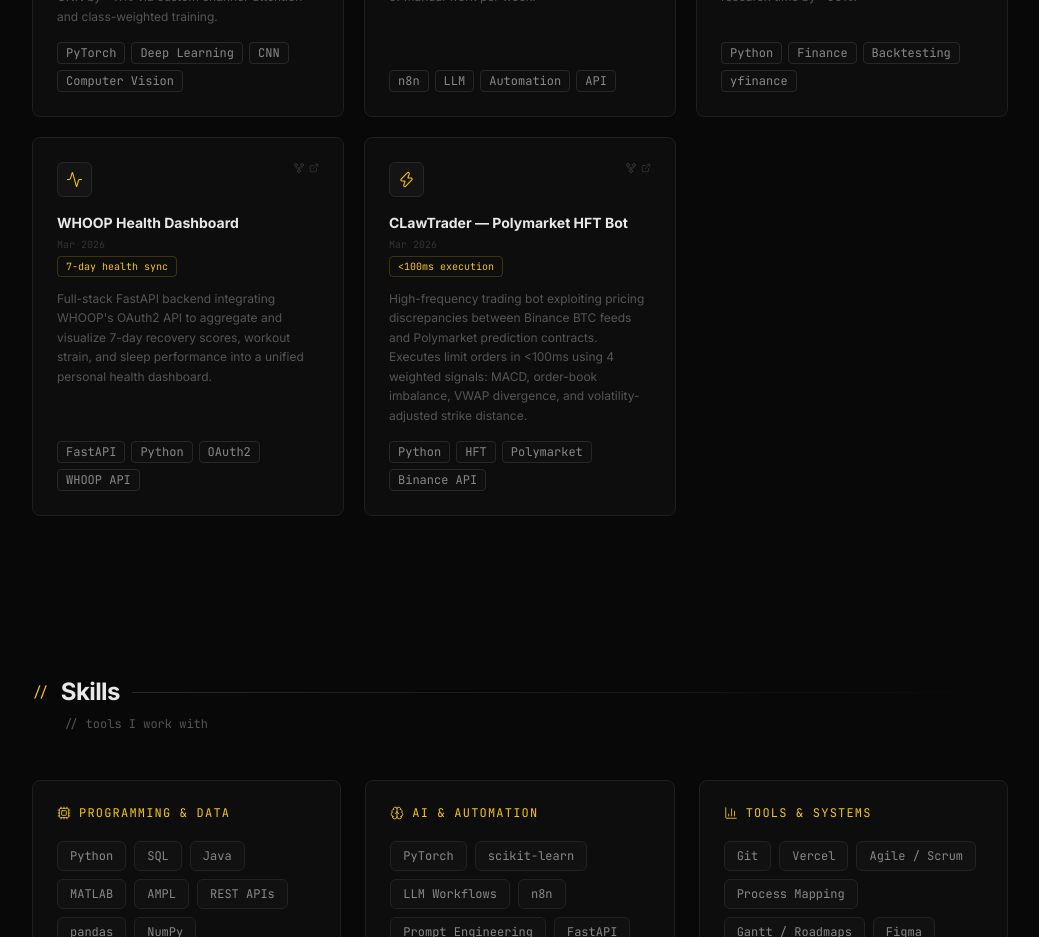
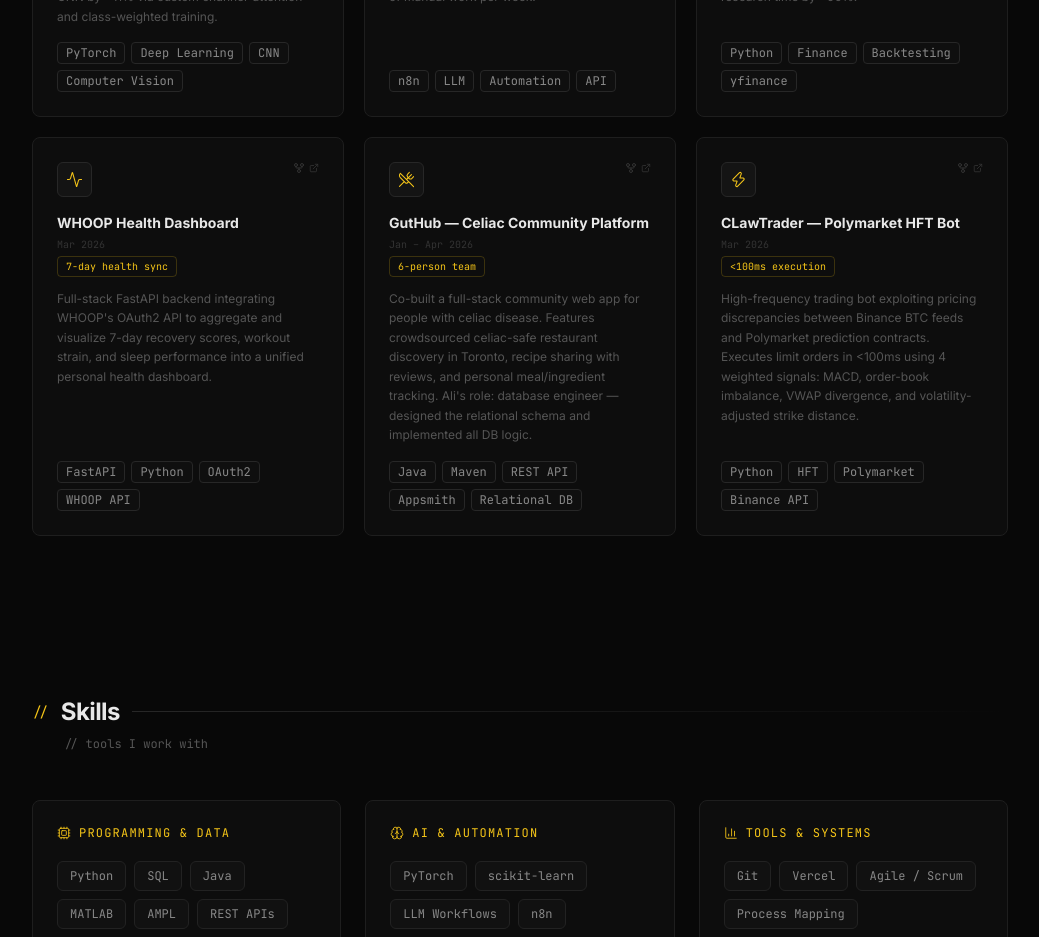
Before and after one commit to jaounial/jaouni-site, a Next.js app: page / in a window 1280 px wide. Shown: the part 2680-3617 px from the top of the page, without its empty margins (120-1159 px from the left). Built offline with nearby package versions, Linux system fonts and the light colour scheme.

Commit message:
add GutHub celiac community platform project card

```diff
--- a/app/page.tsx
+++ b/app/page.tsx
@@ -13,6 +13,7 @@ import {
   BarChart3,
   Activity,
   Zap,
+  UtensilsCrossed,
 } from "lucide-react";
 
 // ─── Data ─────────────────────────────────────────────────────────────────────
@@ -117,6 +118,16 @@ const PROJECTS = [
     github: "https://github.com/jaounial/whoop-backend",
     stat: "7-day health sync",
     Icon: Activity,
+  },
+  {
+    title: "GutHub — Celiac Community Platform",
+    period: "Jan – Apr 2026",
+    description:
+      "Co-built a full-stack community web app for people with celiac disease. Features crowdsourced celiac-safe restaurant discovery in Toronto, recipe sharing with reviews, and personal meal/ingredient tracking. Ali's role: database engineer — designed the relational schema and implemented all DB logic.",
+    tags: ["Java", "Maven", "REST API", "Appsmith", "Relational DB"],
+    github: "https://github.com/THE-DSBV/GutHub",
+    stat: "6-person team",
+    Icon: UtensilsCrossed,
   },
   {
     title: "CLawTrader — Polymarket HFT Bot",
```
